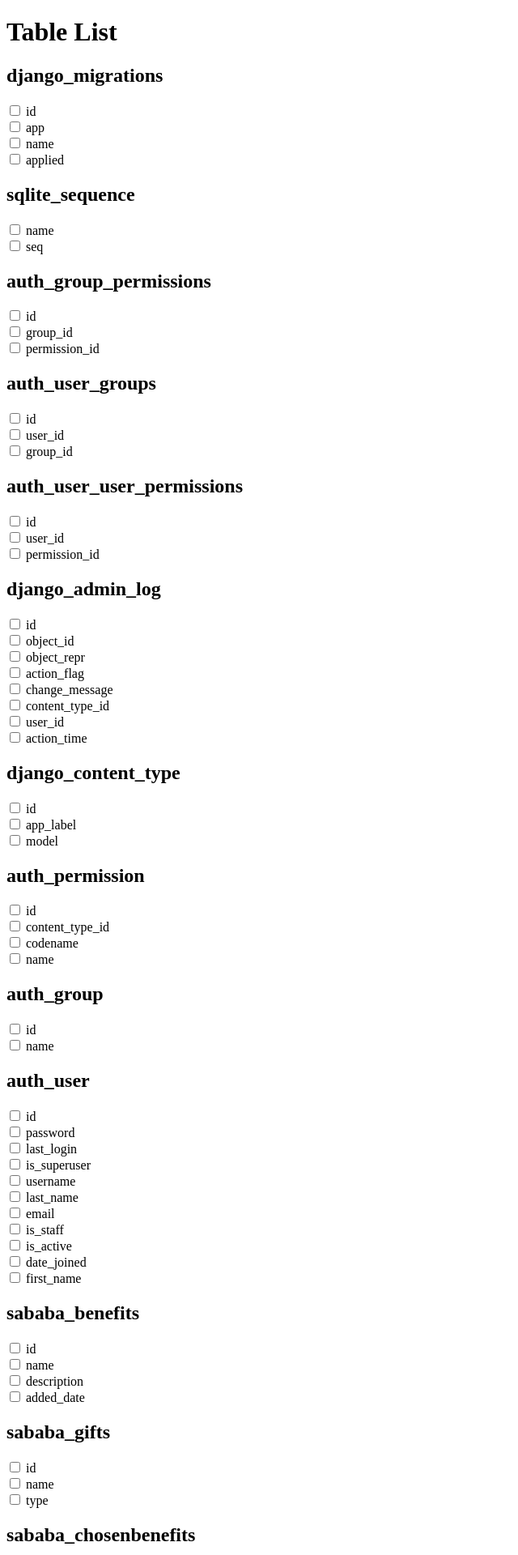
After one commit to AvichaiPinhasCohen/sababa_project_updated, a Django app: page /table_list/ in a window 1280 px wide. The commit adds this page. Shown: the top 1920 px of the page at 81% size, without its empty margins (0-640 px from the left). Run offline with Django 3.2, Linux system fonts and the light colour scheme.

Commit message:
added reports generation

```diff
--- a/sababa/forms.py
+++ b/sababa/forms.py
@@ -20,7 +20,7 @@ Needed forms:
 6. watching organiztion benefits - V
 7. updating welfare activity - V
 8. welfare activity confirmation -V
-9. welfare activity disallow - need to add allow / disallow reason and update the db
+9. welfare activity disallow - need to add allow / disallow reason and update the db - V
 9. generating reports
 10. watching birthdays + sending birthday messages via mail
 """
--- a/sababa/models.py
+++ b/sababa/models.py
@@ -84,7 +84,7 @@ class WelfareActivity(models.Model):
     dates = models.CharField(max_length=100)  # TODO: List of dates
     contact = models.CharField(max_length=100)
     description = models.CharField(max_length=256, default="No description added")
-
+    reason = models.CharField(max_length=256, default="No reason added")
     manager_perm = models.BooleanField(default=False)
     hr_perm = models.BooleanField(default=False)
     finance_perm = models.BooleanField(default=False)
--- a/sababa/urls.py
+++ b/sababa/urls.py
@@ -26,4 +26,10 @@ urlpatterns = [
     path('welfare_activity_update/<int:id>', views.welfare_activity_update, name='welfare_activity_update'),
     path('welfare_activity_update/updaterecord/<int:id>',
          views.welfare_activity_updaterecord, name='welfare_activity_updaterecord'),
+
+    path('table_list/', views.table_list, name='table_list'),
+    path('display_table/', views.display_table, name='display_table'),
+
+
+
 ]
--- a/sababa/views.py
+++ b/sababa/views.py
@@ -1,9 +1,15 @@
+import json
+from django.apps import apps
 from django.shortcuts import render, redirect, get_object_or_404
 from django.contrib.auth.forms import AuthenticationForm, UserCreationForm
 from django.contrib.auth import login, logout
 from django.http import HttpResponse, HttpResponseRedirect
 from django.template import loader
 from django.urls import reverse
+from django.db import connection, connections
+from django.http import JsonResponse
+from django.views.decorators.csrf import csrf_exempt
+from .models import *
 
 from .forms import *
 from .models import *
@@ -231,13 +237,21 @@ def welfare_activity_update(request, id):
 
 def welfare_activity_updaterecord(request, id):
     activity = WelfareActivity.objects.get(id=id)
-    print(request.POST.get('submit_button'))
     if request.POST.get('submit_button') == 'hr':
         activity.hr_perm = True
     elif request.POST.get('submit_button') == 'finance':
         activity.finance_perm = True
     elif request.POST.get('submit_button') == 'dm':
         activity.manager_perm = True
+    elif request.POST.get('dis_submit_button') == 'hr_dis':
+        activity.hr_perm = False
+        activity.reason = request.POST['reason']
+    elif request.POST.get('dis_submit_button') == 'finance_dis':
+        activity.finance_perm = False
+        activity.reason = request.POST['reason']
+    elif request.POST.get('dis_submit_button') == 'dm_dis':
+        activity.manager_perm = False
+        activity.reason = request.POST['reason']
     else:
         activity.name = request.POST['name']
         activity.max_participants = request.POST['max_participants']
@@ -247,3 +261,40 @@ def welfare_activity_updaterecord(request, id):
 
     activity.save()
     return HttpResponseRedirect(reverse('welfare_acitivity_index'))
+
+
+def table_list(request):
+    table_info = {}
+    with connections['default'].cursor() as cursor:
+        cursor.execute("SELECT name FROM sqlite_master WHERE type='table'")
+        tables = cursor.fetchall()
+        for table in tables:
+            table_name = table[0]
+            cursor.execute(f"PRAGMA table_info({table_name})")
+            columns = cursor.fetchall()
+            column_names = [col[1] for col in columns]
+            table_info[table_name] = column_names
+    return render(request, 'table_list.html', {'table_info': table_info})
+
+
+def display_table(request):
+    tables = []
+    for key in request.GET.keys():
+        if '[]' in key:
+            tables.append(key)
+
+    columns = {}
+    for table in tables:
+        column_list = request.GET.getlist(table)
+        print(column_list)
+        if len(column_list) > 0:
+            columns[table] = column_list
+    data = {}
+
+    with connections['default'].cursor() as cursor:
+        for table, column_list in columns.items():
+            print(table, column_list)
+            cursor.execute(f"SELECT {','.join(column_list)} FROM {table[:-2]}")
+            rows = cursor.fetchall()
+            data[table[:-2]] = rows
+    return render(request, 'display_table.html', {'data': data})
--- /dev/null
+++ b/templates/table_list.html
@@ -0,0 +1,21 @@
+<!DOCTYPE html>
+<html>
+<head>
+    <title>Table List</title>
+</head>
+<body>
+    <h1>Table List</h1>
+    <form action="{% url 'display_table' %}" method="get">
+        {% csrf_token %}
+        {% for table_name, column_names in table_info.items %}
+            <h2>{{ table_name }}</h2>
+            {% for column_name in column_names %}
+                <input type="checkbox" name="{{ table_name }}[]" value="{{ column_name }}">
+                <label>{{ column_name }}</label>
+                <br>
+            {% endfor %}
+        {% endfor %}
+        <button type="submit">Display</button>
+    </form>
+</body>
+</html>
--- a/templates/welfare_activity_update.html
+++ b/templates/welfare_activity_update.html
@@ -31,4 +31,8 @@ Description:<br>
 <button type="submit" name="submit_button" value="hr">hr perm</button>
 <button type="submit" name="submit_button" value="finance">finance perm</button>
 <button type="submit" name="submit_button" value="dm">direct manager perm</button>
+<input name="reason" value="{{ activity.reason }}">
+<button type="submit" name="dis_submit_button" value="hr_dis">hr disallow</button>
+<button type="submit" name="dis_submit_button" value="finance_dis">finance disallow</button>
+<button type="submit" name="dis_submit_button" value="dm_dis">direct manager disallow</button>
 </form>
```
Also changed, not shown: templates/display_table.html (added, +29 -0 lines), db.sqlite3, sababa/migrations/0008_welfareactivity_reason.py (added).
